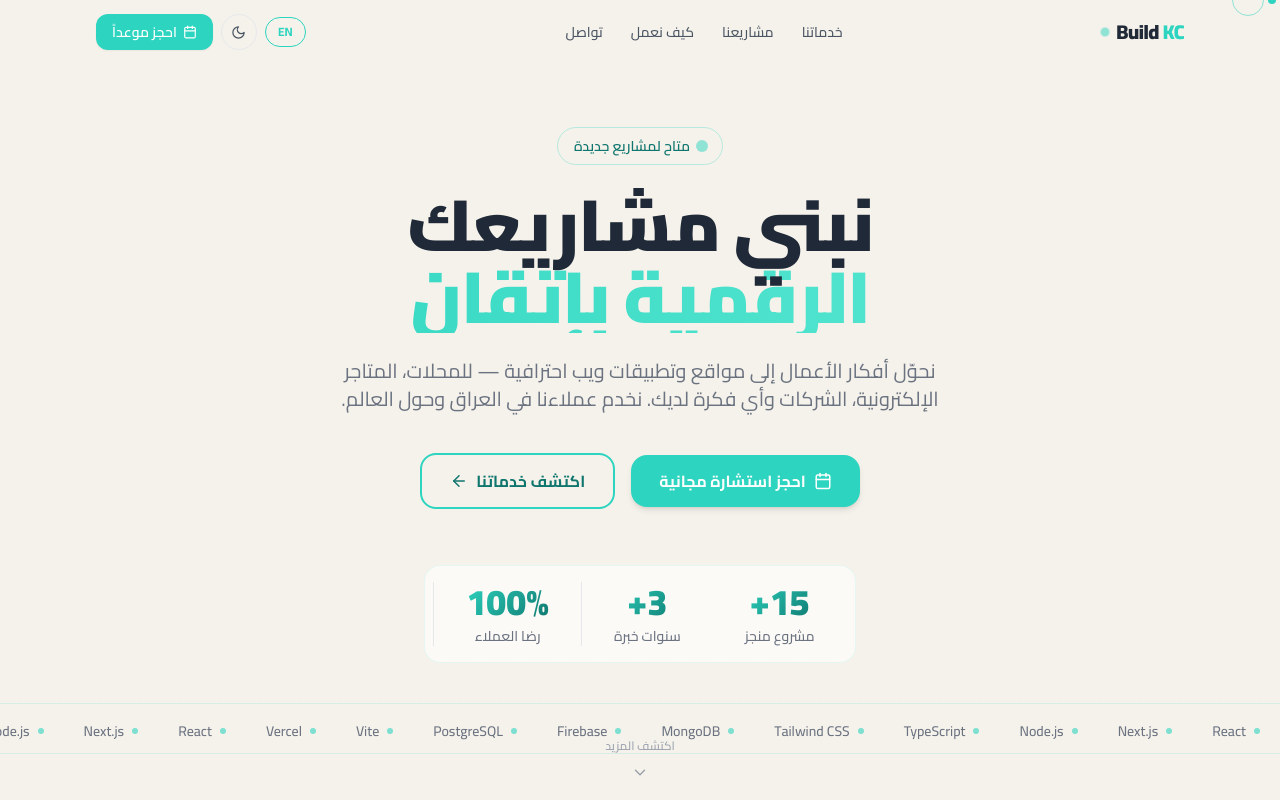
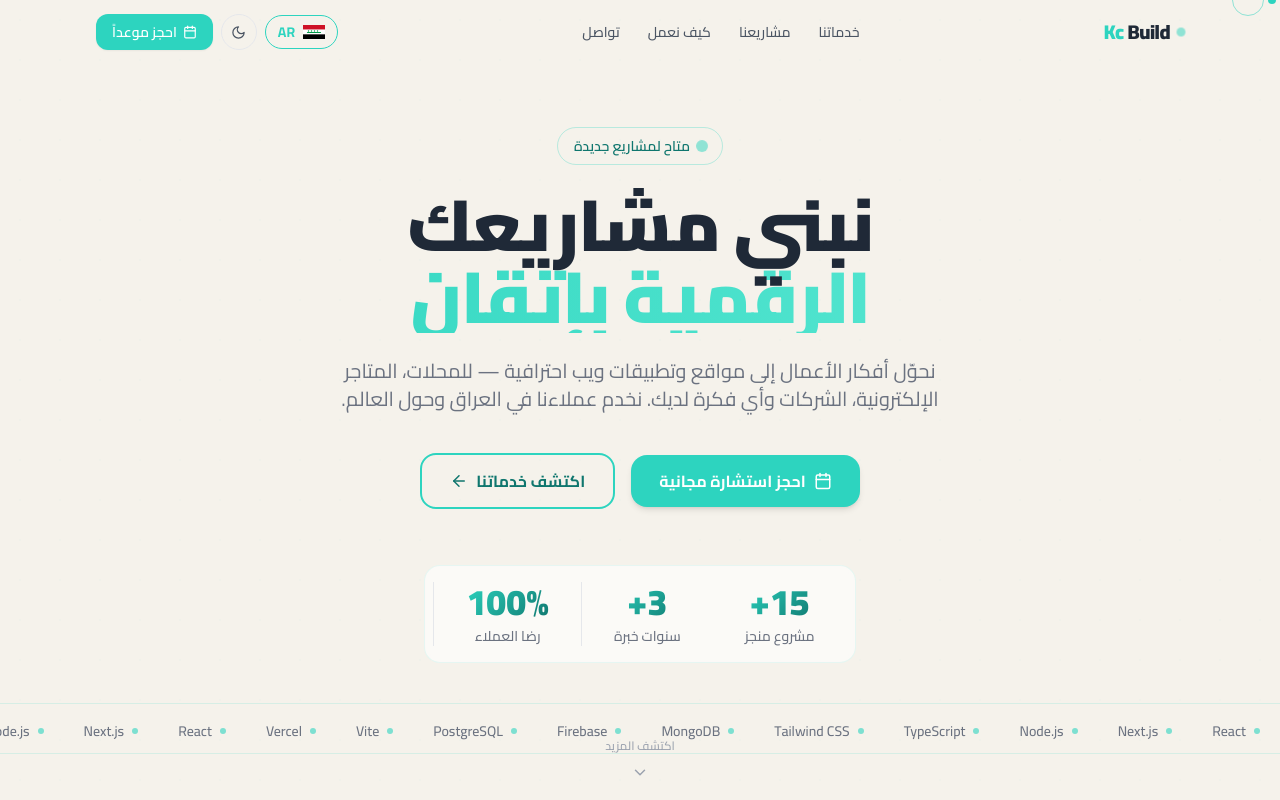
Before and after one commit to Hasankc/kcbuild-site, a React (Vite) app: page / in a window 1280 px wide. Shown: the top 800 px of the page. Built offline with nearby package versions, Linux system fonts and the light colour scheme.

Commit message:
Update language flags and fix footer alignment

```diff
--- a/src/components/Footer.jsx
+++ b/src/components/Footer.jsx
@@ -3,7 +3,7 @@ import { Instagram, Github, ExternalLink } from 'lucide-react'
 import { useLang } from '../context/LanguageContext'
 
 export default function Footer() {
-  const { t } = useLang()
+  const { t, isRTL } = useLang()
   const f = t.footer
 
   const scrollTo = (id) =>
@@ -35,23 +35,26 @@ export default function Footer() {
       </div>
 
       <div className="relative z-10 max-w-6xl mx-auto px-4 sm:px-6 lg:px-8 py-14">
-        <div className="grid grid-cols-1 md:grid-cols-3 gap-10 mb-10">
+        <div className={`grid grid-cols-1 md:grid-cols-3 gap-10 mb-10 ${isRTL ? 'text-right' : 'text-left'}`}>
           {/* Col 1 — Brand */}
           <motion.div
             initial={{ opacity: 0, y: 20 }}
             whileInView={{ opacity: 1, y: 0 }}
             viewport={{ once: true }}
             transition={{ duration: 0.6 }}
+            className={isRTL ? 'text-right' : 'text-left'}
           >
-            <div className="flex items-center gap-1 mb-3">
-              <span className="text-2xl font-black text-turquoise leading-none">KC</span>
+            <div className={`flex items-center gap-2 mb-3 ${isRTL ? 'justify-end' : 'justify-start'}`} dir="ltr">
+              <span className="text-2xl font-black text-turquoise leading-none">Kc</span>
               <span className="text-2xl font-black text-white leading-none">Build</span>
-              <span className="w-1.5 h-1.5 rounded-full bg-turquoise ms-1" />
+              <span className={isRTL ? 'w-1.5 h-1.5 rounded-full bg-turquoise me-0' : 'w-1.5 h-1.5 rounded-full bg-turquoise ms-2'} />
             </div>
-            <p className="text-sm text-white/50 leading-relaxed mb-4 max-w-[220px]">
+            <p className={`text-sm text-white/50 leading-relaxed mb-4 max-w-[220px] ${isRTL ? 'text-right' : 'text-left'}`}>
               {f.tagline}
             </p>
-            <p className="text-xs text-white/30">{f.madeIn}</p>
+            <p className={`text-xs text-white/30 ${isRTL ? 'text-right' : 'text-left'}`}>
+              {f.madeIn}
+            </p>
           </motion.div>
 
           {/* Col 2 — Quick Links */}
@@ -60,6 +63,7 @@ export default function Footer() {
             whileInView={{ opacity: 1, y: 0 }}
             viewport={{ once: true }}
             transition={{ duration: 0.6, delay: 0.1 }}
+            className={isRTL ? 'text-right' : 'text-left'}
           >
             <h4 className="text-xs font-bold text-white/50 uppercase tracking-widest mb-4">
               {f.links}
@@ -84,6 +88,7 @@ export default function Footer() {
             whileInView={{ opacity: 1, y: 0 }}
             viewport={{ once: true }}
             transition={{ duration: 0.6, delay: 0.2 }}
+            className={isRTL ? 'text-right' : 'text-left'}
           >
             <h4 className="text-xs font-bold text-white/50 uppercase tracking-widest mb-4">
               {f.social}
@@ -133,7 +138,7 @@ export default function Footer() {
         </div>
 
         {/* Bottom bar */}
-        <div className="border-t border-white/8 pt-6 flex flex-col sm:flex-row items-center justify-between gap-3">
+        <div className={`border-t border-white/8 pt-6 flex flex-col sm:flex-row items-center justify-between gap-3 ${isRTL ? 'text-right' : 'text-left'}`}>
           <p className="text-xs text-white/30">{f.rights}</p>
         </div>
       </div>
--- a/src/components/Navbar.jsx
+++ b/src/components/Navbar.jsx
@@ -4,12 +4,52 @@ import { Moon, Sun, Menu, X, Calendar } from 'lucide-react'
 import { useLang } from '../context/LanguageContext'
 import { useTheme } from '../context/ThemeContext'
 
+const FlagIcon = ({ country }) => {
+  if (country === 'ar') {
+    return (
+      <svg width="22" height="14" viewBox="0 0 22 14" className="shrink-0">
+        <rect width="22" height="4.66" fill="#ce1126" />
+        <rect y="4.66" width="22" height="4.68" fill="#fff" />
+        <rect y="9.34" width="22" height="4.66" fill="#000" />
+        <path d="M4.5 7.5h13" stroke="#009A49" strokeWidth="1.2" strokeLinecap="round" />
+        <circle cx="5.5" cy="6" r="0.7" fill="#009A49" />
+        <circle cx="8.5" cy="6" r="0.7" fill="#009A49" />
+        <circle cx="11.5" cy="6" r="0.7" fill="#009A49" />
+        <circle cx="14.5" cy="6" r="0.7" fill="#009A49" />
+      </svg>
+    )
+  }
+
+  return (
+    <svg width="22" height="14" viewBox="0 0 22 14" className="shrink-0">
+      <rect width="22" height="14" fill="#012169" />
+      <path d="M0 5.6h22M0 8.4h22M7 0l15 14M0 0l15 14" stroke="#fff" strokeWidth="3" />
+      <path d="M0 6.6h22M0 7.4h22M8.5 0l13 14M0 0l13 14" stroke="#c8102e" strokeWidth="2" />
+      <path d="M10.5 0v14M0 7h22" stroke="#fff" strokeWidth="4" />
+      <path d="M10.5 0v14M0 7h22" stroke="#c8102e" strokeWidth="2" />
+    </svg>
+  )
+}
+
 export default function Navbar() {
-  const { t, toggleLang } = useLang()
+  const { t, lang, toggleLang } = useLang()
   const { theme, toggleTheme } = useTheme()
   const [scrolled, setScrolled] = useState(false)
   const [menuOpen, setMenuOpen] = useState(false)
   const [activeSection, setActiveSection] = useState('hero')
+
+  const langButtonContent = lang === 'ar'
+    ? (
+      <>
+        <FlagIcon country="ar" />
+        <span className="ms-1">AR</span>
+      </>
+    ) : (
+      <>
+        <FlagIcon country="en" />
+        <span className="ms-1">EN</span>
+      </>
+    )
 
   useEffect(() => {
     const onScroll = () => setScrolled(window.scrollY > 20)
@@ -61,8 +101,9 @@ export default function Navbar() {
           <button
             onClick={() => scrollTo('hero')}
             className="flex items-center gap-1 group"
+            dir="ltr"
           >
-            <span className="text-xl font-black text-turquoise tracking-tight leading-none">KC</span>
+            <span className="text-xl font-black text-turquoise tracking-tight leading-none">Kc</span>
             <span className="text-xl font-black text-gray-800 dark:text-white tracking-tight leading-none">Build</span>
             <span className="w-1.5 h-1.5 rounded-full bg-turquoise ms-1 animate-pulse-dot" />
           </button>
@@ -95,9 +136,9 @@ export default function Navbar() {
             {/* Language Toggle */}
             <button
               onClick={toggleLang}
-              className="px-3 py-1.5 text-xs font-bold border border-turquoise text-turquoise rounded-full hover:bg-turquoise hover:text-white transition-all duration-200"
+              className="flex items-center gap-1 px-3 py-1.5 text-sm font-bold border border-turquoise text-turquoise rounded-full hover:bg-turquoise hover:text-white transition-all duration-200 whitespace-nowrap"
             >
-              {t.nav.langToggle}
+              {langButtonContent}
             </button>
 
             {/* Theme Toggle */}
@@ -167,8 +208,11 @@ export default function Navbar() {
                 </motion.button>
               ))}
               <div className="flex items-center gap-2 pt-3 border-t border-gray-100 dark:border-navy-border mt-1">
-                <button onClick={toggleLang} className="px-3 py-1.5 text-xs font-bold border border-turquoise text-turquoise rounded-full">
-                  {t.nav.langToggle}
+                <button
+                  onClick={toggleLang}
+                  className="flex items-center gap-1 px-3 py-1.5 text-sm font-bold border border-turquoise text-turquoise rounded-full whitespace-nowrap"
+                >
+                  {langButtonContent}
                 </button>
                 <button onClick={toggleTheme} className="w-9 h-9 flex items-center justify-center rounded-full border border-gray-200 dark:border-navy-border">
                   {theme === 'dark' ? <Sun size={15} className="text-turquoise" /> : <Moon size={15} />}
--- a/src/translations/ar.js
+++ b/src/translations/ar.js
@@ -176,7 +176,7 @@ export const ar = {
     services: 'الخدمات',
     portfolio: 'المشاريع',
     contact: 'التواصل',
-    rights: '© 2025 KC Build — جميع الحقوق محفوظة',
+    rights: '© 2025 Kc Build — جميع الحقوق محفوظة',
     madeIn: 'صُنع بـ ❤️ في العراق',
   },
 }
--- a/src/translations/en.js
+++ b/src/translations/en.js
@@ -176,7 +176,7 @@ export const en = {
     services: 'Services',
     portfolio: 'Portfolio',
     contact: 'Contact',
-    rights: '© 2025 KC Build — All rights reserved',
+    rights: '© 2025 Kc Build — All rights reserved',
     madeIn: 'Made with ❤️ in Iraq',
   },
 }
```
